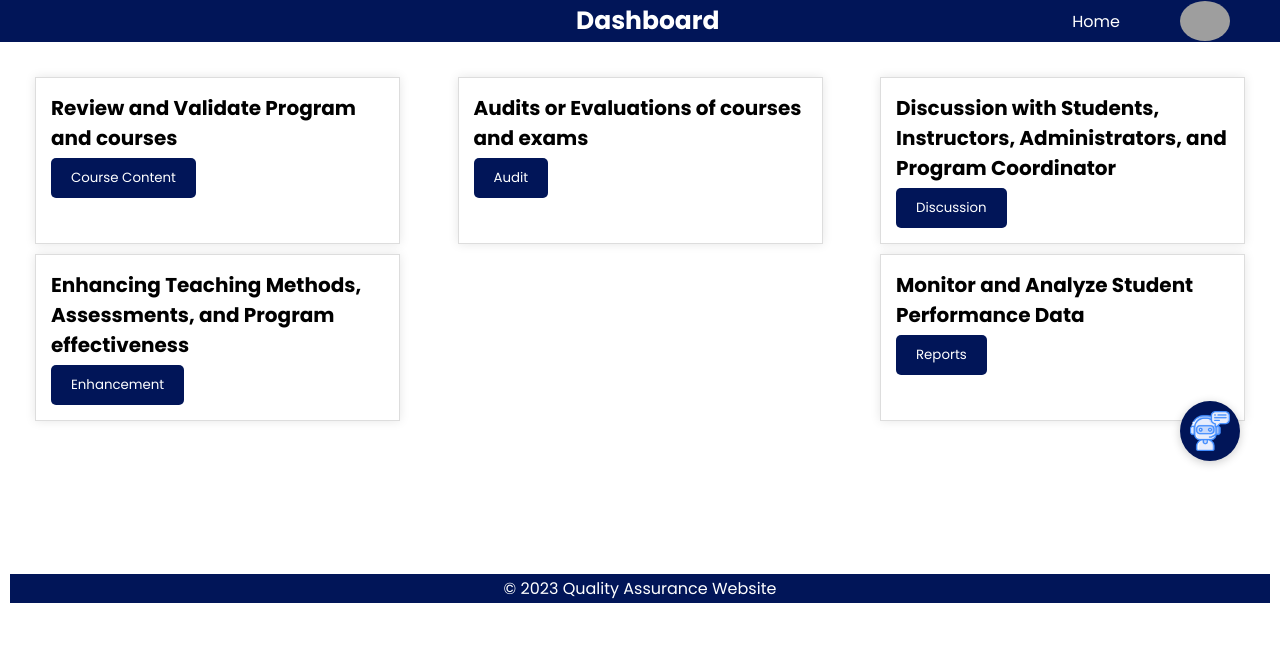
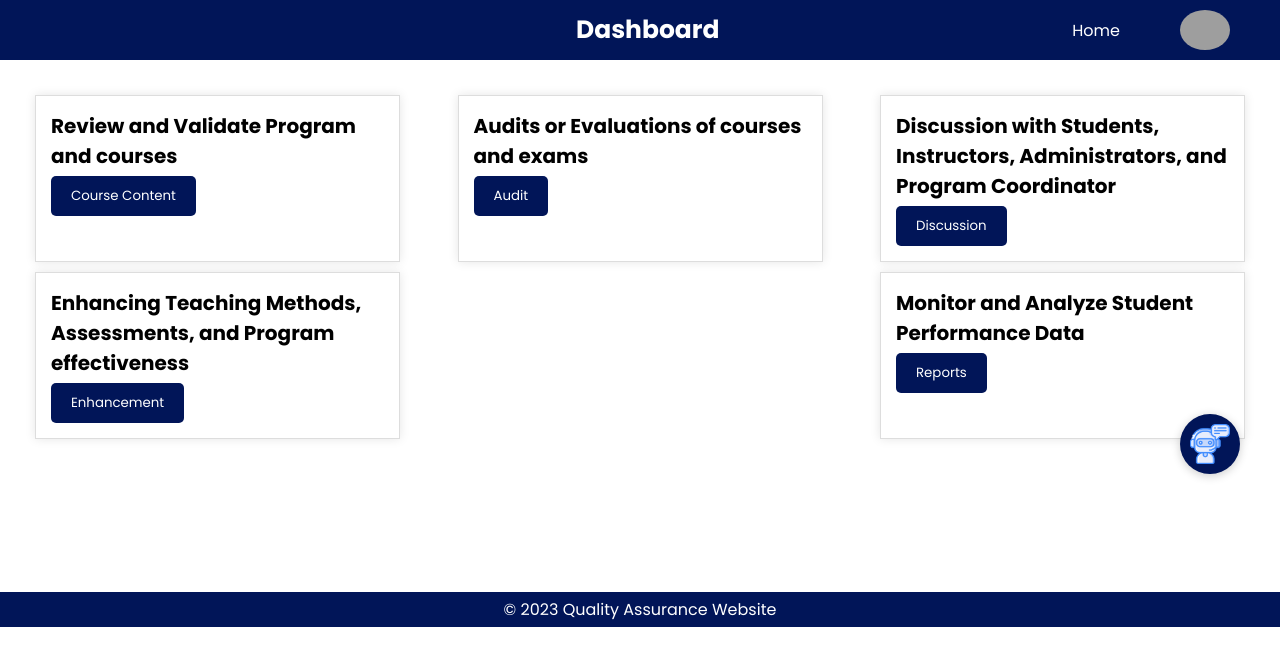
Before and after one commit to L-E-G-A-L/Skillify, a React (Create React App) app: page /qahome in a window 1280 px wide. Shown: the top 666 px of the page. Built offline with nearby package versions, Linux system fonts and the light colour scheme; grey boxes are pictures that could not be loaded.

Commit message:
CSS fixes

```diff
--- a/src/PC.css
+++ b/src/PC.css
@@ -154,7 +154,7 @@ body {
     }
 }
 
-.chat {
+.pcChat {
     margin-top: 15px;
 }
 
--- a/src/QADash.css
+++ b/src/QADash.css
@@ -102,15 +102,15 @@ Tallapelli, Sai Charan (1002073449)*/
     background-color: var(--nav-color);
     color: var(--bg-color);
     text-align: center;
-    padding: 2px;
-    margin: 10px;
+    padding: 5px;
+    /* margin: 10px; */
   }
 
 
 .qanav {
     background: var(--nav-color);
     width: 100%;
-    padding: 1px 0;
+    padding: 10px 0;
     display: flex;
     align-items: center;
     justify-content: space-between;
@@ -293,6 +293,7 @@ Tallapelli, Sai Charan (1002073449)*/
     }
     .chat {
         margin-bottom: 5%;
+        position: relative;
     }
 }
 
```
